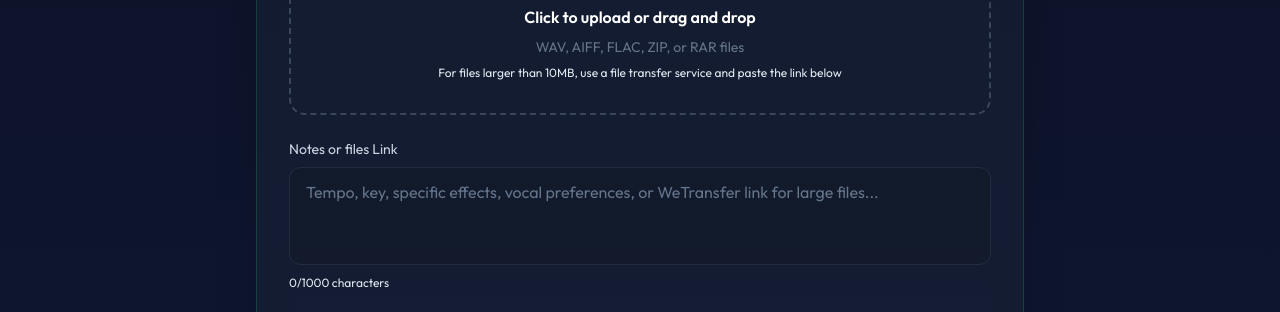
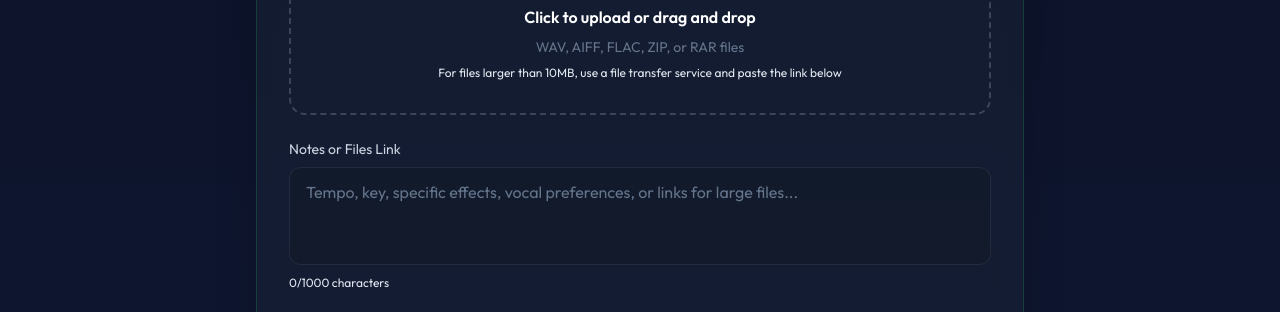
Before and after one commit to SXNDSHRXW/Millers, a plain HTML site: page index.html in a window 1280 px wide. Shown: the part 2960-3272 px from the top of the page. Drawn offline with nearby package versions, Linux system fonts and the light colour scheme.

Commit message:
Smalllllll text changes

```diff
--- a/index.html
+++ b/index.html
@@ -277,10 +277,10 @@
                     </div>
 
                     <div>
-                        <label class="block text-silver-300 text-sm font-medium mb-2">Notes or files Link</label>
+                        <label class="block text-silver-300 text-sm font-medium mb-2">Notes or Files Link</label>
                         <textarea name="notes" rows="3" maxlength="1000"
                             class="w-full px-4 py-3 bg-midnight-800/50 border border-silver-500/20 rounded-xl text-white placeholder-silver-500 focus:border-green-500 transition-all resize-none"
-                            placeholder="Tempo, key, specific effects, vocal preferences, or WeTransfer link for large files..."
+                            placeholder="Tempo, key, specific effects, vocal preferences, or links for large files..."
                             oninput="this.value = this.value.replace(/[<>]/g, ''); document.getElementById('char-count').textContent = this.value.length;"></textarea>
                         <p class="text-silver-600 text-xs mt-1"><span id="char-count">0</span>/1000 characters</p>
                     </div>
```
